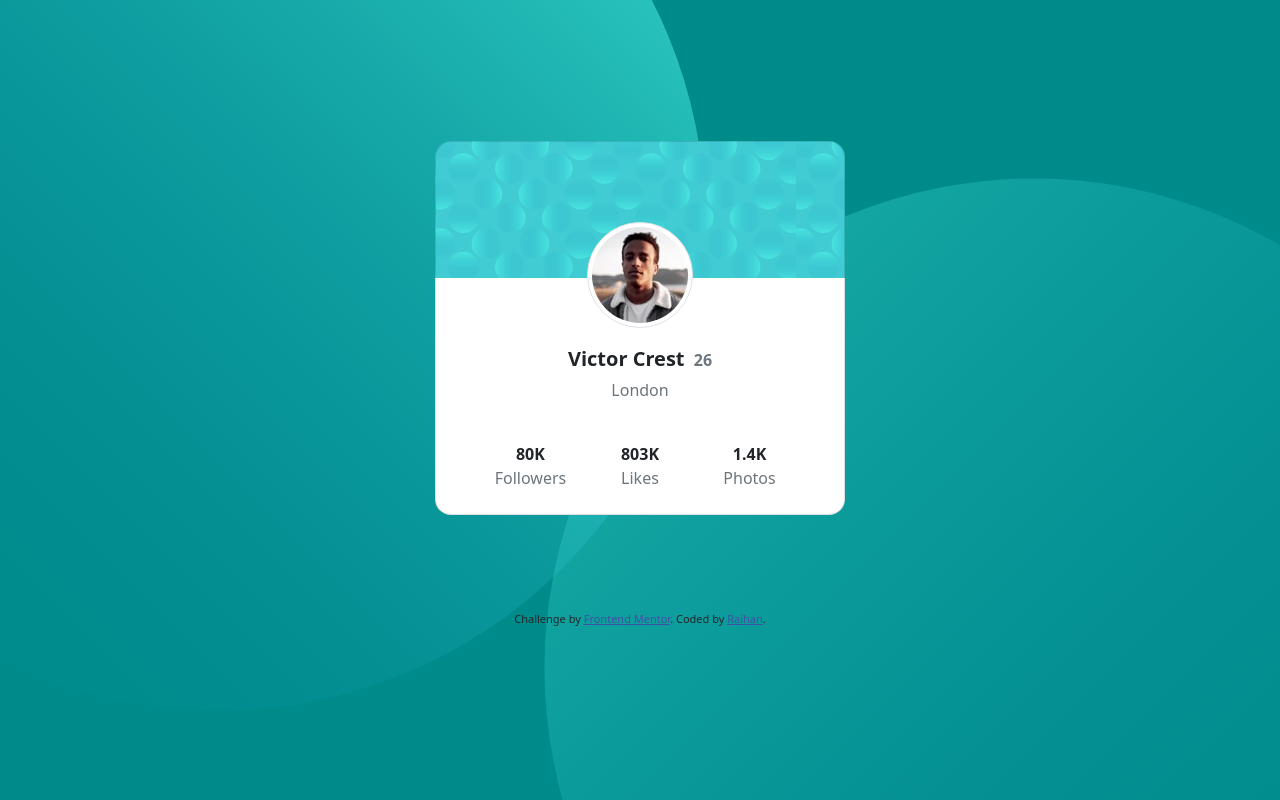
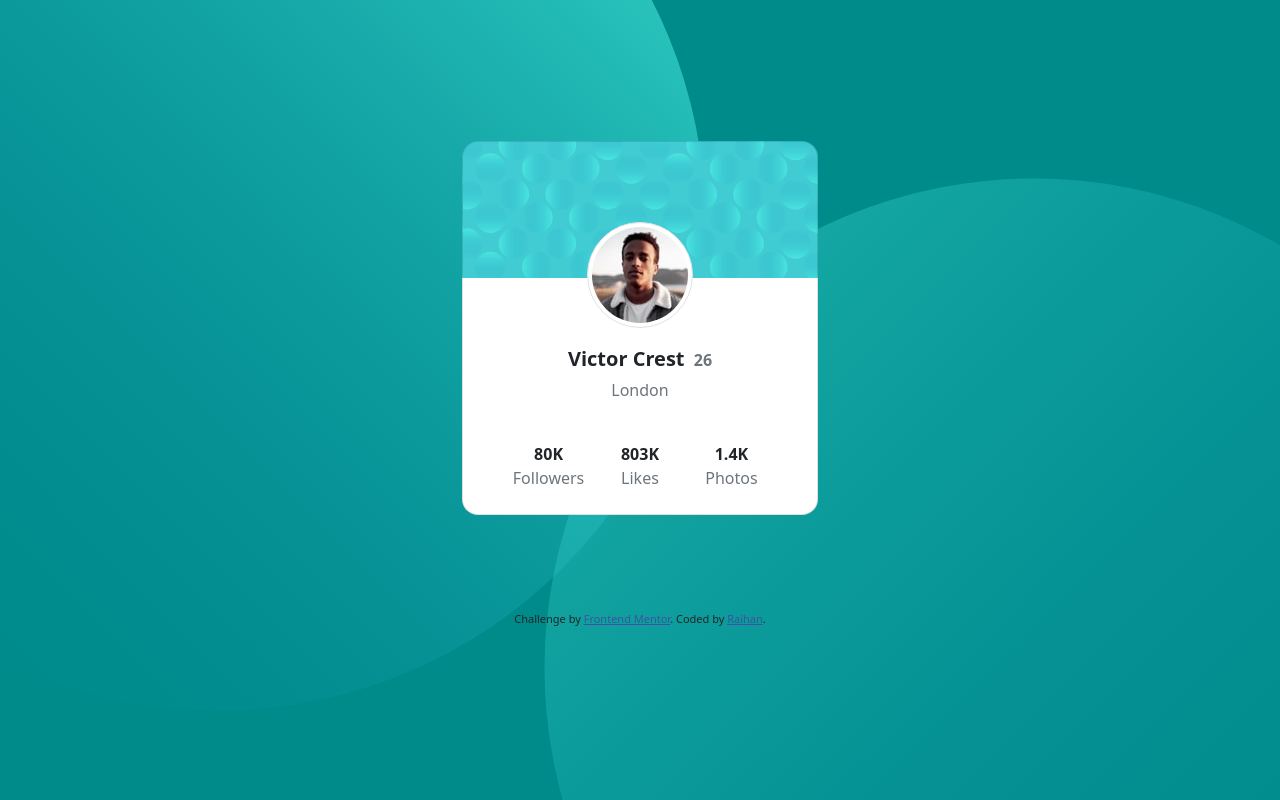
Before and after one commit to Kucabara21/kucabara21.github.io, a plain HTML site: page index.html in a window 1280 px wide. Drawn offline with nearby package versions, Linux system fonts and the light colour scheme.

Commit message:
Update index.html

```diff
--- a/index.html
+++ b/index.html
@@ -55,7 +55,7 @@
 <body>
   <section id="content" class="content">
     <div class="row justify-content-center card-marg">
-      <div class="col-10 col-md-8 col-lg-5 col-xl-4">
+      <div class="col-10 col-md-8 col-lg-5 col-xl-3-5">
         <div class="card text-center">
           <div class="card-body">
             <img src="profile-card-component-main/images/image-victor.jpg" alt="profile picture" class="rounded-circle mb-3 img-thumbnail">
```
